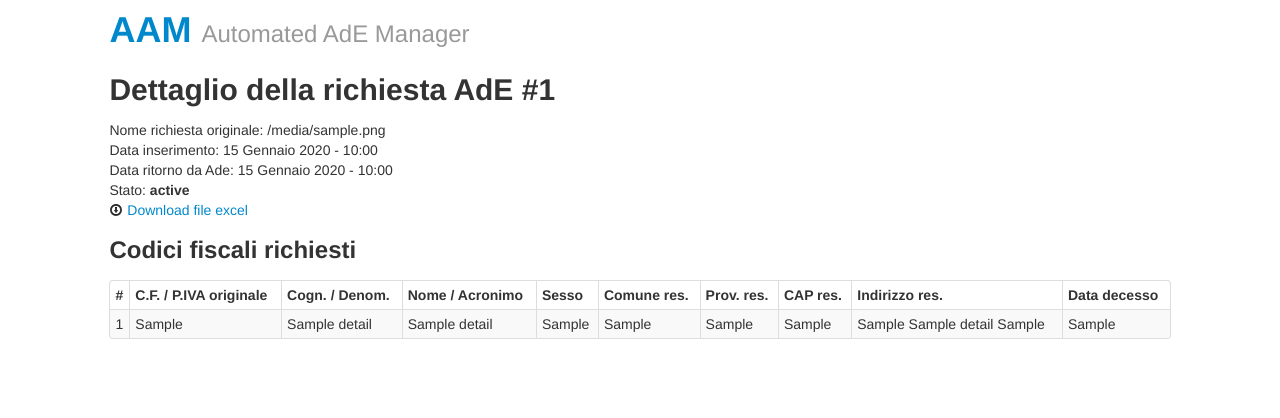
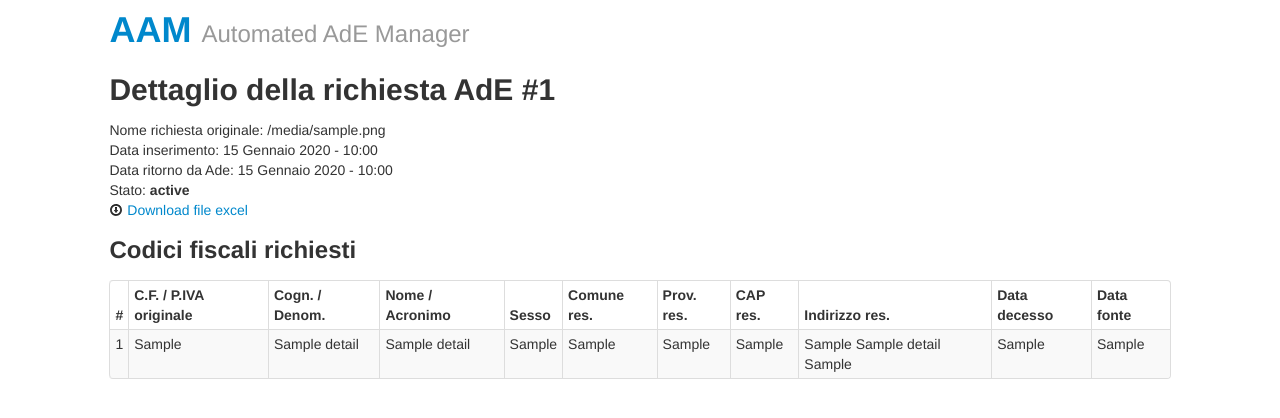
Before and after one commit to duttoluca/aam, a Django app: template ade/templates/ade/ade_request_detail.html in a window 1280 px wide. Shown: the top 418 px of the page. Run offline with Django 3.2, Linux system fonts and the light colour scheme; tables that the repository leaves empty hold one stand-in row (values such as "Sample post"); the template is opened without the code that fills it: values that come from a table or form of the project are taken from there, most other values are stand-ins (such as "Sample title", 1, 10 or a date in 2020); parts of the project's set-up code (start-up, migrations or seed data) failed here and were passed over; some libraries are stand-ins or nearby versions.

Commit message:
Aggiunta DATA FONTE nei report di dettaglio

```diff
--- a/ade/templates/ade/ade_request_detail.html
+++ b/ade/templates/ade/ade_request_detail.html
@@ -29,6 +29,7 @@
 					<th>CAP res.</th>
 					<th>Indirizzo res.</th>
 					<th>Data decesso</th>
+					<th>Data fonte</th>
 				</tr>
 			</thead>
 			<tbody>
@@ -45,6 +46,7 @@
 					<td>{{ detail.CAP_residenza }}</td>
 					<td>{{ indirizzo.strip }}</td>
 					<td>{{ detail.data_decesso }}</td>
+					<td>{{ detail.data_fonte }}</td>
 				</tr>
 				{% endwith %}
 			{% endfor %}
--- a/ade/views.py
+++ b/ade/views.py
@@ -54,6 +54,7 @@ def create_xls(request, pk):
     sheet.write(7, 9, 'VIA RES.', style=default_style)
     sheet.write(7, 10, 'CIVICO RES.', style=default_style)
     sheet.write(7, 11, 'DATA DECESSO', style=default_style)
+    sheet.write(7, 12, 'DATA FONTE', style=default_style)
 
     for row, detail in enumerate(details, start=8):
         sheet.write(row, 0, detail.cfisc_orig, style=default_style)
@@ -68,6 +69,7 @@ def create_xls(request, pk):
         sheet.write(row, 9, detail.nome_via_residenza, style=default_style)
         sheet.write(row, 10, detail.civico_residenza, style=default_style)
         sheet.write(row, 11, detail.data_decesso, style=default_style)
+        sheet.write(row, 12, detail.data_fonte, style=default_style)
 
     response = HttpResponse(mimetype='application/vnd.ms-excel')
     response['Content-Disposition'] = 'attachment; filename=richiesta_' + str(req.pk).rjust(5, '0') + '.xls'
```
